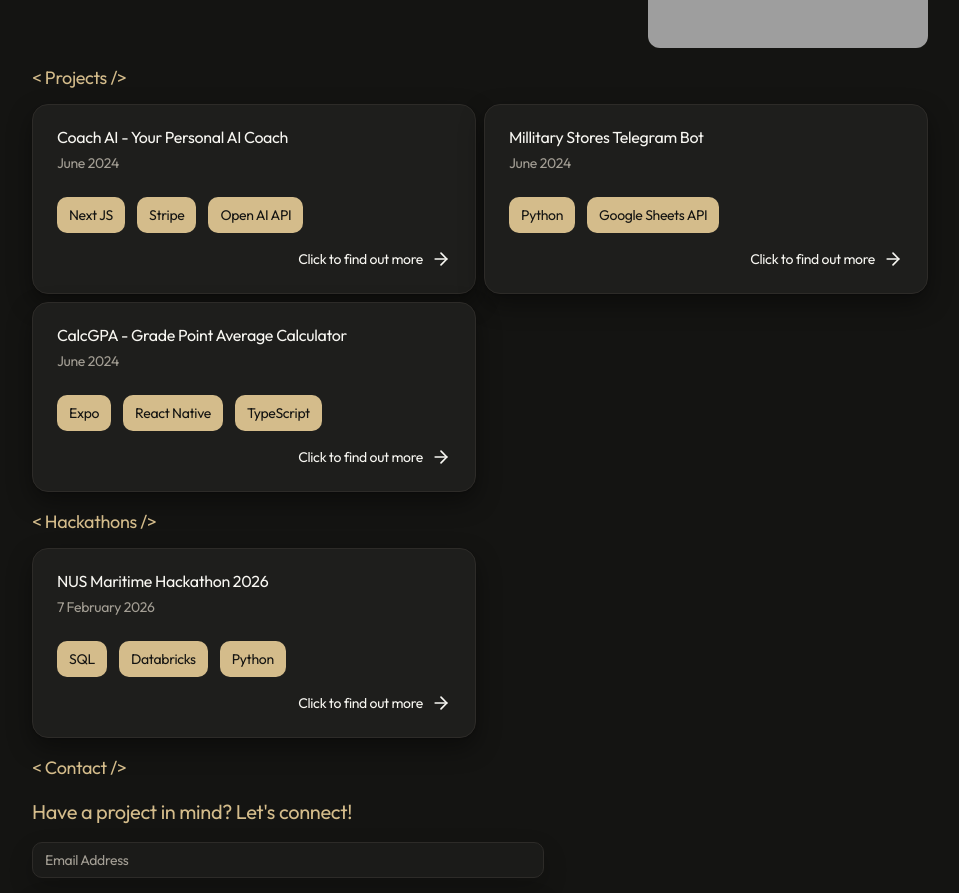
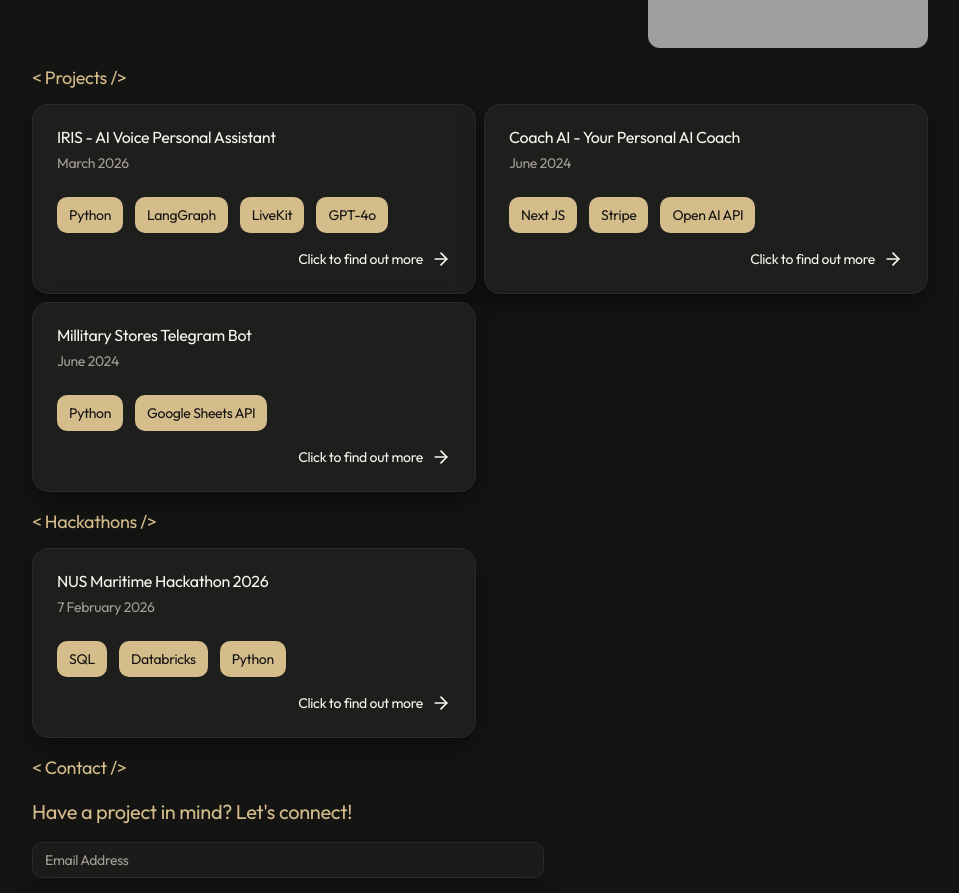
Before and after one commit to BruhClient/Developer-Portfolio-Website, a Next.js app: page / in a window 1280 px wide. Shown: the part 1020-1913 px from the top of the page, without its empty margins (160-1119 px from the left). Built offline with nearby package versions, Linux system fonts and the light colour scheme; grey boxes are pictures that could not be loaded.

Commit message:
updated projects

```diff
--- a/constants/pages/projects.ts
+++ b/constants/pages/projects.ts
@@ -1,6 +1,38 @@
 import { PageData } from "./types";
 
 export const PROJECTS: PageData[] = [
+  {
+    slug: "iris-ai-assistant",
+    title: "IRIS - AI Voice Personal Assistant",
+    cardTitle: "IRIS - AI Voice Personal Assistant",
+    date: "March 2026",
+    collaborators: [],
+    techs: ["Python", "LangGraph", "LangChain", "LiveKit Agents"],
+    cardTechs: ["Python", "LangGraph", "LiveKit", "GPT-4o"],
+    links: [
+      {
+        label: "GitHub",
+        href: "https://github.com/BruhClient/Voice-Activated-Personal-AI-Assistant",
+        icon: "github",
+      },
+    ],
+    overview:
+      "IRIS is a voice-activated personal AI assistant — a modern take on JARVIS. It runs as a LiveKit voice agent and uses a custom thinking loop built with LangGraph to plan and execute tasks using an established set of tools.",
+    images: [],
+    impacts: [
+      "Delivered a fully hands-free AI assistant with natural voice interaction.",
+      "Enabled persistent personalisation through long-term memory via ChromaDB.",
+      "Unified control over everyday tools through a single voice interface.",
+    ],
+    whatIDid: [
+      "Built a LiveKit voice agent with VAD, STT, and TTS.",
+      "Designed a thinking loop in LangGraph for multi-step planning and tool execution with GPT-4o.",
+      "Established tool integrations across 7 domains: system, Spotify, web, news, email, calendar, and memory.",
+      "Integrated ChromaDB for long-term memory and personalised greetings on startup.",
+    ],
+    reflection:
+      "Building IRIS pushed me deep into agentic AI architecture — designing the thinking loop in LangGraph and wiring up real-world APIs alongside a live voice pipeline taught me a lot about latency and keeping the agent experience feeling natural.",
+  },
   {
     slug: "coach-ai",
     title: "Coach AI - Your Personal AI Coach",
@@ -86,38 +118,4 @@ export const PROJECTS: PageData[] = [
     reflection:
       "Our bot was adopted by our unit and served for about 6 months . Even without the bot being online , the codebase is still used as a reference for new bots being developed within the military.",
   },
-  {
-    slug: "calc-gpa",
-    title: "CalcGPA -  GPA Calculator",
-    cardTitle: "CalcGPA -  Grade Point Average Calculator",
-    date: "June 2024",
-    collaborators: [],
-    techs: ["Expo", "React Native", "TypeScript"],
-    links: [
-      {
-        label: "GitHub",
-        href: "https://github.com/BruhClient/CalcGPA",
-        icon: "github",
-      },
-    ],
-    overview:
-      "This Project is a GPA Calculator app built using Expo and React Native. It allows users to easily calculate their Grade Point Average (GPA) by inputting their course grades and credit hours. The app features a user-friendly interface, making it simple for students to track their academic performance. With real-time calculations and a clean design, CalcGPA is an essential tool for students aiming to monitor and improve their GPA.",
-    images: [
-      { src: "/project/calc-gpa/cover.jpg", alt: "cover" },
-      { src: "/project/calc-gpa/create.jpg", alt: "create" },
-      { src: "/project/calc-gpa/socials.jpg", alt: "socials" },
-      { src: "/project/calc-gpa/gpa.jpg", alt: "gpa" },
-    ],
-    impacts: [
-      "Gave students a simple, offline-friendly tool to track and calculate their GPA.",
-      "Published as a fully functional mobile app available via Expo.",
-    ],
-    whatIDid: [
-      "Built a mobile app from scratch using React Native and Expo.",
-      "Designed a clean, intuitive UI with responsive layout for different screen sizes.",
-      "Managed app state using React hooks, Context API, and local storage.",
-    ],
-    reflection:
-      "This project helped me gain valuable experience in mobile app development, user experience design, and working with mobile local storage. It also improved my problem-solving skills as I navigated challenges related to mobile platforms and performance optimization.",
-  },
 ];
```
